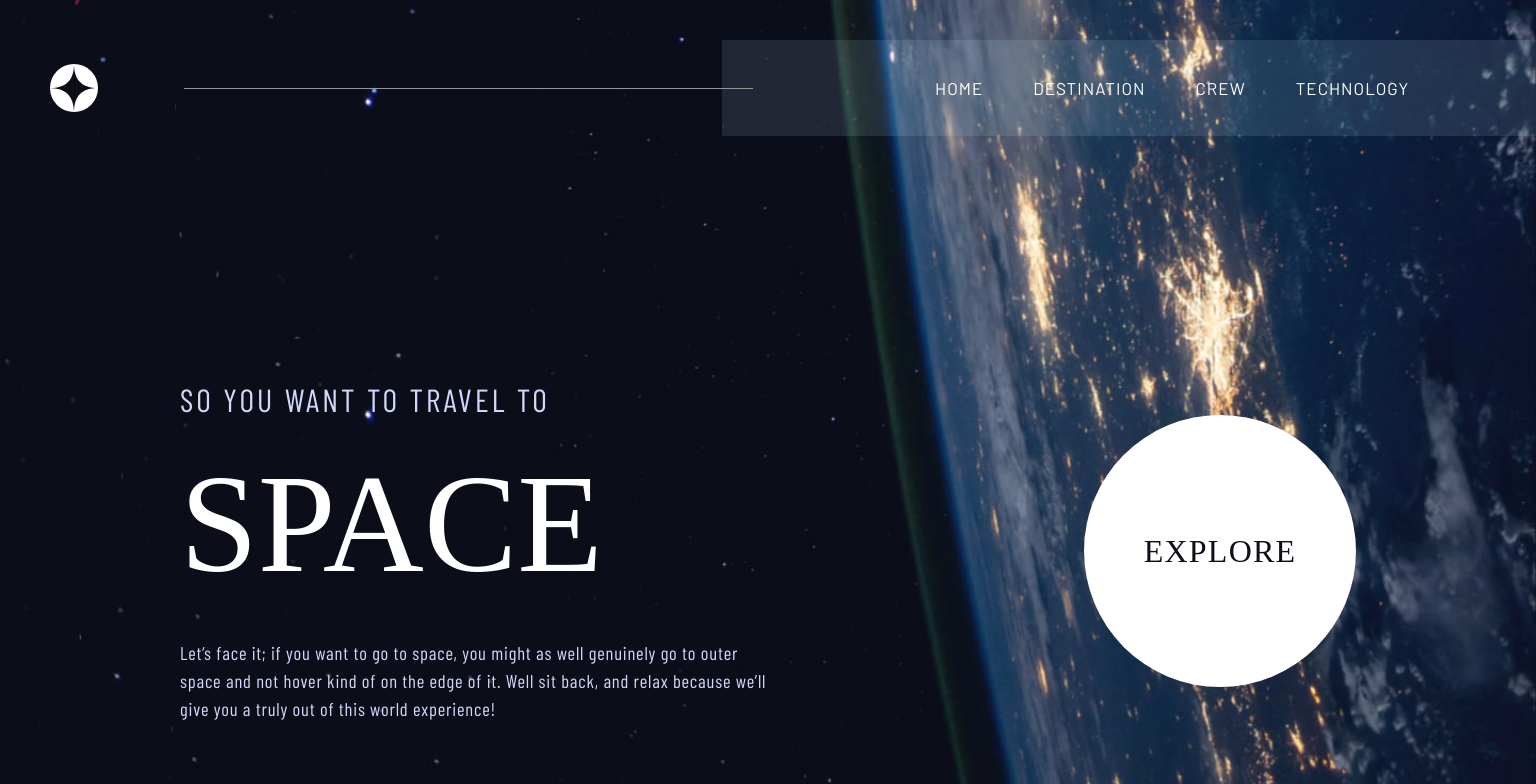
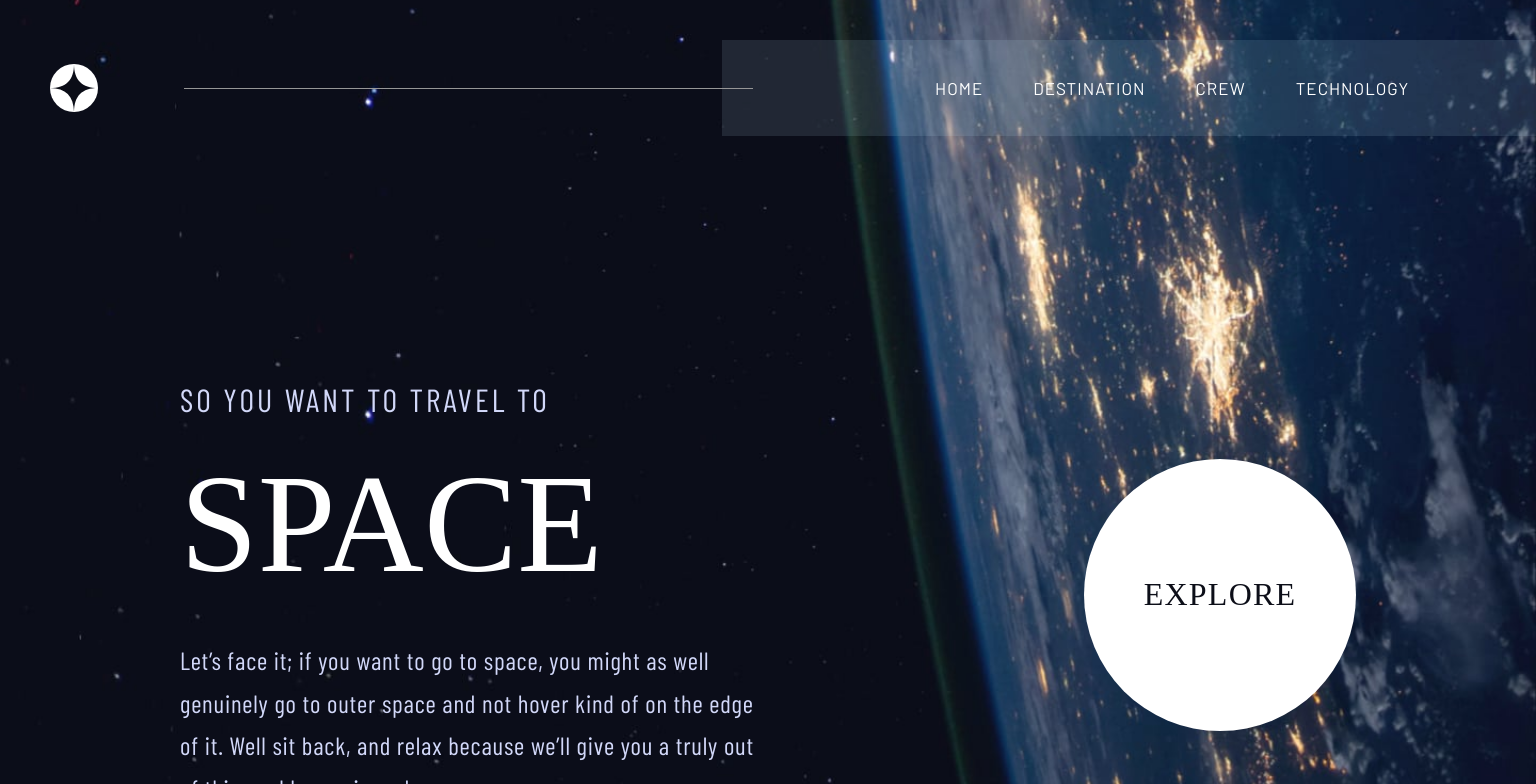
Before and after one commit to echocode1/space-tourism-website, a React (Vite) app: page / in a window 1536 px wide. Shown: the top 784 px of the page. Built offline with nearby package versions, Linux system fonts and the light colour scheme; a web font is replaced by a local one.

Commit message:
deploy config

```diff
--- a/src/styles/sass/_hero.scss
+++ b/src/styles/sass/_hero.scss
@@ -103,5 +103,9 @@
 @media (min-width:1400px){
     .hero{
         padding: 180px 0 0 0 ;
+        &-description{
+            line-height: 1.7;
+            font-size: 25px;
+        }
     }
 }
```
Also changed, not shown: css/style.css.
